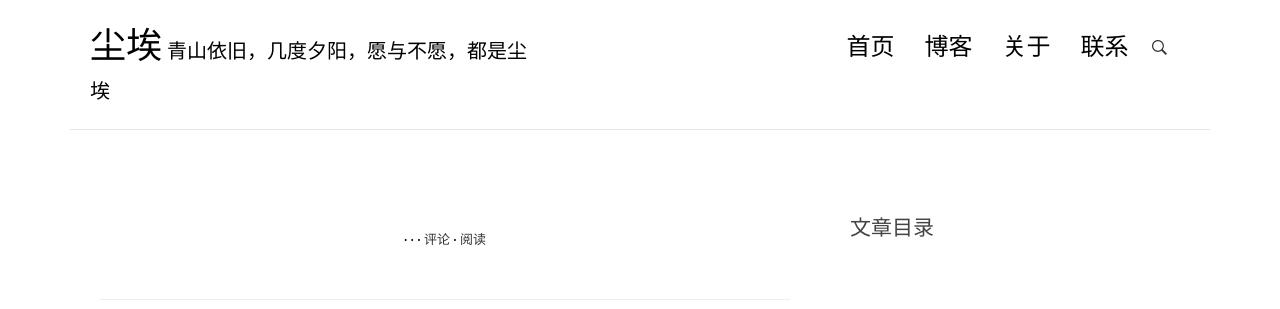
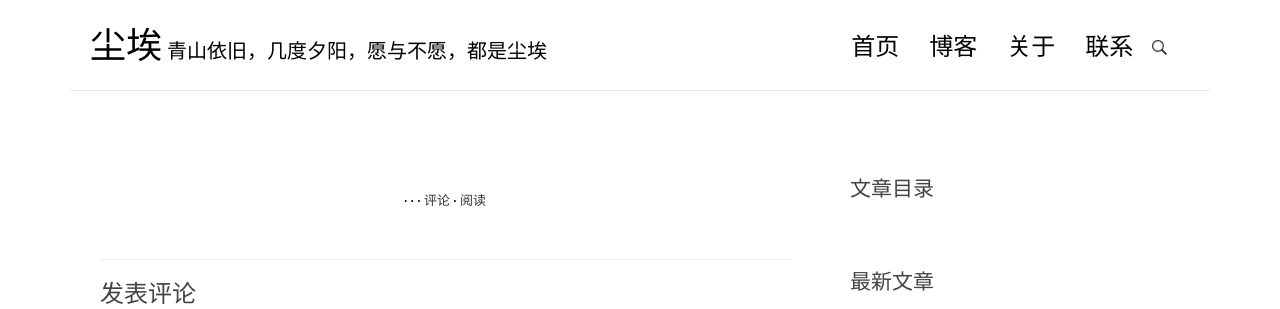
Before and after one commit to Misengkang/mysite, a Django app: template newblog/blog/templates/blog/detail.html in a window 1280 px wide. Shown: the top 309 px of the page. Run offline with Django 3.2, Linux system fonts and the light colour scheme; the template is opened without the code that fills it: values that come from a table or form of the project are taken from there, others are empty; some libraries are stand-ins or nearby versions.

Commit message:
MODIFIED basehtml  title

```diff
--- a/newblog/blog/templates/base.html
+++ b/newblog/blog/templates/base.html
@@ -34,13 +34,13 @@
 <div class="container">
     <header id="site-header">
         <div class="row">
-            <div class="col-md-5 col-sm-5 col-xs-8">
+            <div class="col-md-6 col-sm-5 col-xs-8">
                 <div class="logo">
                     <h1><a href="{% url 'blog:index' %}"><b>尘埃</b><span style="font-family:Kaiti;font-size:20px">
                         青山依旧，几度夕阳，愿与不愿，都是尘埃</span></a></h1>
                 </div>
             </div><!-- col-md-4 -->
-            <div class="col-md-7 col-sm-7 col-xs-4">
+            <div class="col-md-6 col-sm-7 col-xs-4">
                 <nav class="main-nav" role="navigation">
                     <div class="navbar-header">
                         <button type="button" id="trigger-overlay" class="navbar-toggle">
```
